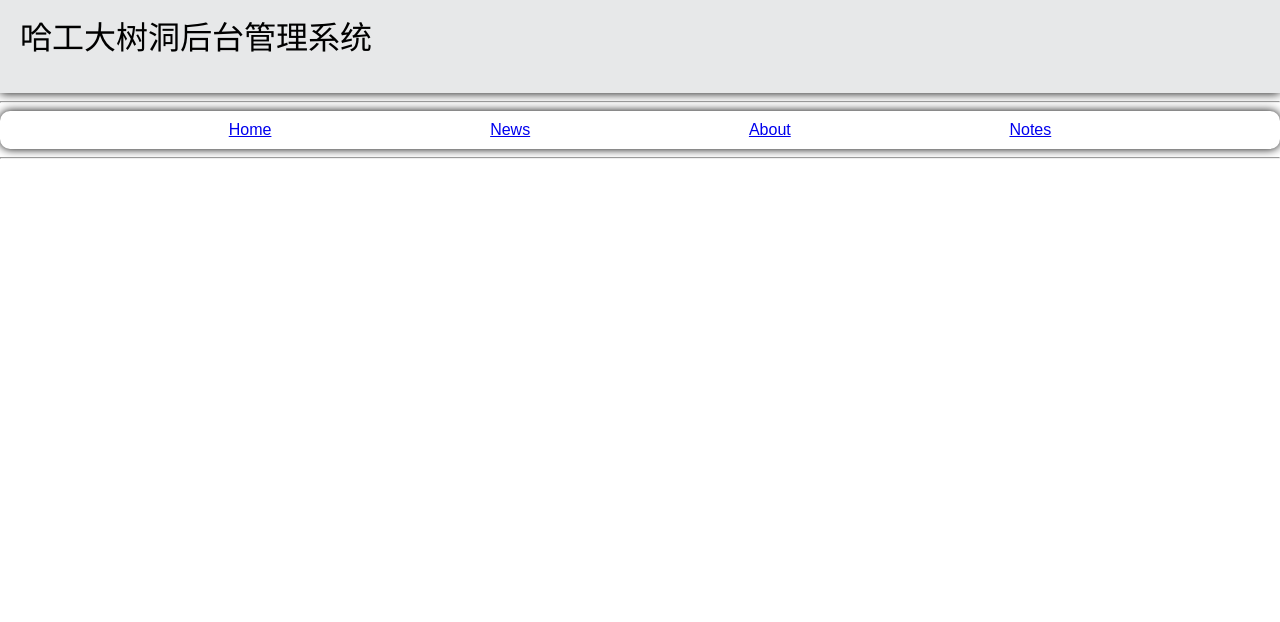
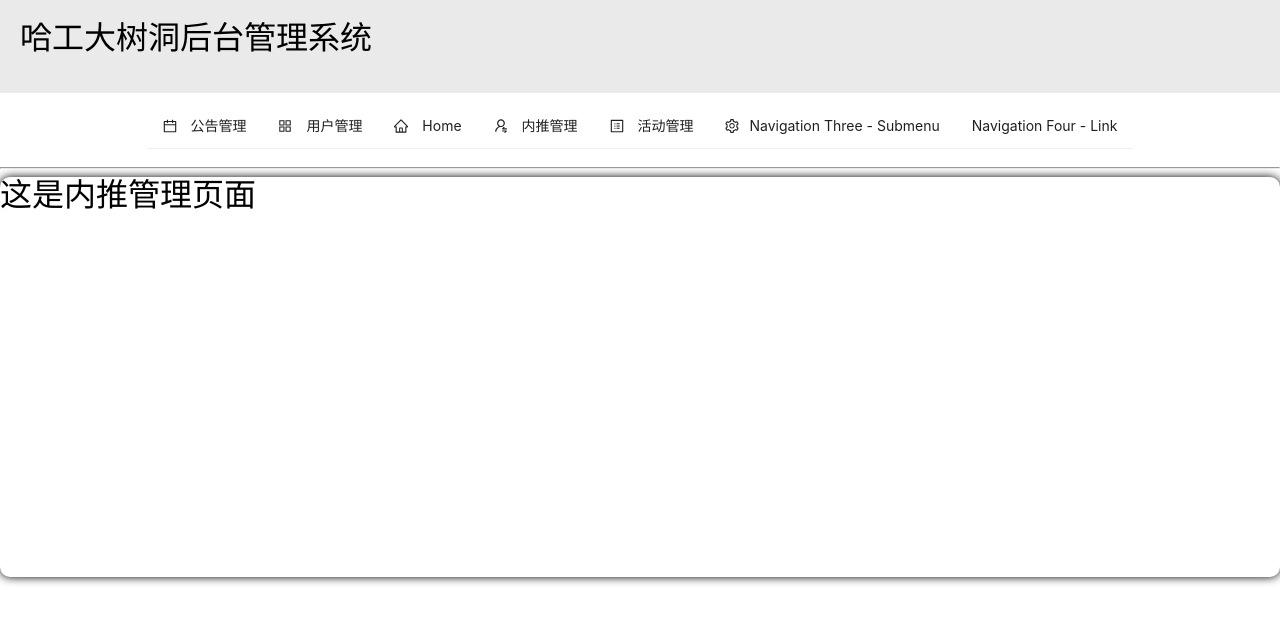
Before and after one commit to FelixU-github/SNS-Admin, a Vue app: page /Job in a window 1280 px wide. Shown: the top 622 px of the page. Built offline with nearby package versions, Linux system fonts and the light colour scheme.

Commit message:
menu update
 更新了菜单样式

```diff
--- a/src/App.vue
+++ b/src/App.vue
@@ -3,14 +3,16 @@
   <div class="app">
     <h1 class="tittle">哈工大树洞后台管理系统</h1>
   </div>
-  <hr>
+
+
 
   <!-- 导航 -->
   <div class="navigate">
-    <RouterLink to="/home" active-class=""> Home </RouterLink>
+    <Menu />
+    <!-- <RouterLink to="/home" active-class=""> Home </RouterLink>
     <RouterLink to="/news" class="active"> News </RouterLink>
     <RouterLink to="/about" class="active"> About </RouterLink>
-    <RouterLink to="/notes" class="active"> Notes </RouterLink>
+    <RouterLink to="/notes" class="active"> Notes </RouterLink> -->
   </div>
   <hr>
   <!--  展示区 -->
@@ -25,15 +27,17 @@
 
 <script lang="ts" setup name="App">
     import { RouterView,RouterLink } from 'vue-router';
+    import Menu from './pages/Menu.vue'
 </script>
 
 
 <style>
 .app{
-    background-color: rgb(231, 232, 233);
-    box-shadow: 0 0 10px;
+    background-color: rgb(234, 234, 234);
+    /* box-shadow: 0 0 10px; */
     /* border-radius: 10px; */
     padding: 20px;
+
 }
 
 .navigate{
@@ -41,8 +45,8 @@
     justify-content: space-evenly;
     align-items: center;
     padding: 10px;
-    border-radius: 10px;
-    box-shadow: 0 0 10px;
+    /* border-radius: 10px; */
+    /* box-shadow: 0 0 10px; */
 
 }
 
--- /dev/null
+++ b/src/pages/Job.vue
@@ -0,0 +1,5 @@
+<template>
+    <div>
+        <h1>这是内推管理页面</h1>
+    </div>
+</template>
--- /dev/null
+++ b/src/pages/Menu.vue
@@ -0,0 +1,90 @@
+<template>
+    <a-menu v-model:selectedKeys="current" mode="horizontal">
+<!-- 公告管理 -->
+        <a-menu-item key="notes" >
+        <template #icon>
+          <CalendarOutlined />
+        </template>
+        <RouterLink to="/notes" > 公告管理 </RouterLink>
+      </a-menu-item>
+
+<!-- 用户管理 -->
+      <a-menu-item key="user" >
+        <template #icon>
+          <appstore-outlined />
+        </template>
+        <RouterLink to="/about" class="active"> 用户管理 </RouterLink>
+      </a-menu-item>
+
+<!-- 首页 -->
+        <a-menu-item key="home">
+        <template #icon>
+          <HomeOutlined />
+        </template>
+        <RouterLink to="/home" active-class=""> Home </RouterLink>
+      </a-menu-item>
+
+<!-- 内推管理 -->
+      <a-menu-item key="job" >
+        <template #icon>
+        <UserSwitchOutlined />
+        </template>
+        <RouterLink to="/job" class="active"> 内推管理 </RouterLink>
+      </a-menu-item>
+<!-- 活动管理 -->
+      <a-menu-item key="activity" >
+        <template #icon>
+        <ProfileOutlined />
+        </template>
+        <RouterLink to="/activity" class="active"> 活动管理 </RouterLink>
+      </a-menu-item>
+
+<!-- 子菜单 -->
+      <a-sub-menu>
+        <template #icon>
+          <setting-outlined />
+        </template>
+        <template #title>Navigation Three - Submenu</template>
+        <a-menu-item-group title="Item 1">
+          <a-menu-item key="setting:1">Option 1</a-menu-item>
+          <a-menu-item key="setting:2">Option 2</a-menu-item>
+        </a-menu-item-group>
+        <a-menu-item-group title="Item 2">
+          <a-menu-item key="setting:3">Option 3</a-menu-item>
+          <a-menu-item key="setting:4">Option 4</a-menu-item>
+        </a-menu-item-group>
+      </a-sub-menu>
+
+<!-- 链接 -->
+      <a-menu-item key="alipay">
+
+        <a href="https://antdv.com" target="_blank" rel="noopener noreferrer">
+          Navigation Four - Link
+        </a>
+      </a-menu-item>
+
+
+
+    </a-menu>
+  </template>
+  <script lang="ts">
+  import { defineComponent, ref } from 'vue';
+  import { MailOutlined, AppstoreOutlined, SettingOutlined,HomeOutlined, CalendarOutlined,UserSwitchOutlined ,ProfileOutlined } from '@ant-design/icons-vue';
+  export default defineComponent({
+    setup() {
+      const current = ref<string[]>(['app']);
+      return {
+        current,
+      };
+    },
+    components: {
+      MailOutlined,
+      AppstoreOutlined,
+      SettingOutlined,
+      HomeOutlined,
+      CalendarOutlined,
+      UserSwitchOutlined ,
+      ProfileOutlined
+    },
+  });
+  </script>
--- a/src/router/index.ts
+++ b/src/router/index.ts
@@ -6,6 +6,7 @@ import About from '@/pages/About.vue'
 import News from '@/pages/News.vue'
 import Detail from '@/pages/Detail.vue'
 import Notes from '@/pages/Notes.vue'
+import Job from '@/pages/Job.vue'
 
 
 const router = createRouter({
@@ -18,6 +19,10 @@ const router = createRouter({
         {
             path:'/notes',
             component:Notes
+        },
+        {
+            path:'/Job',
+            component:Job
         },
         {
             name:'xinwen',
```
